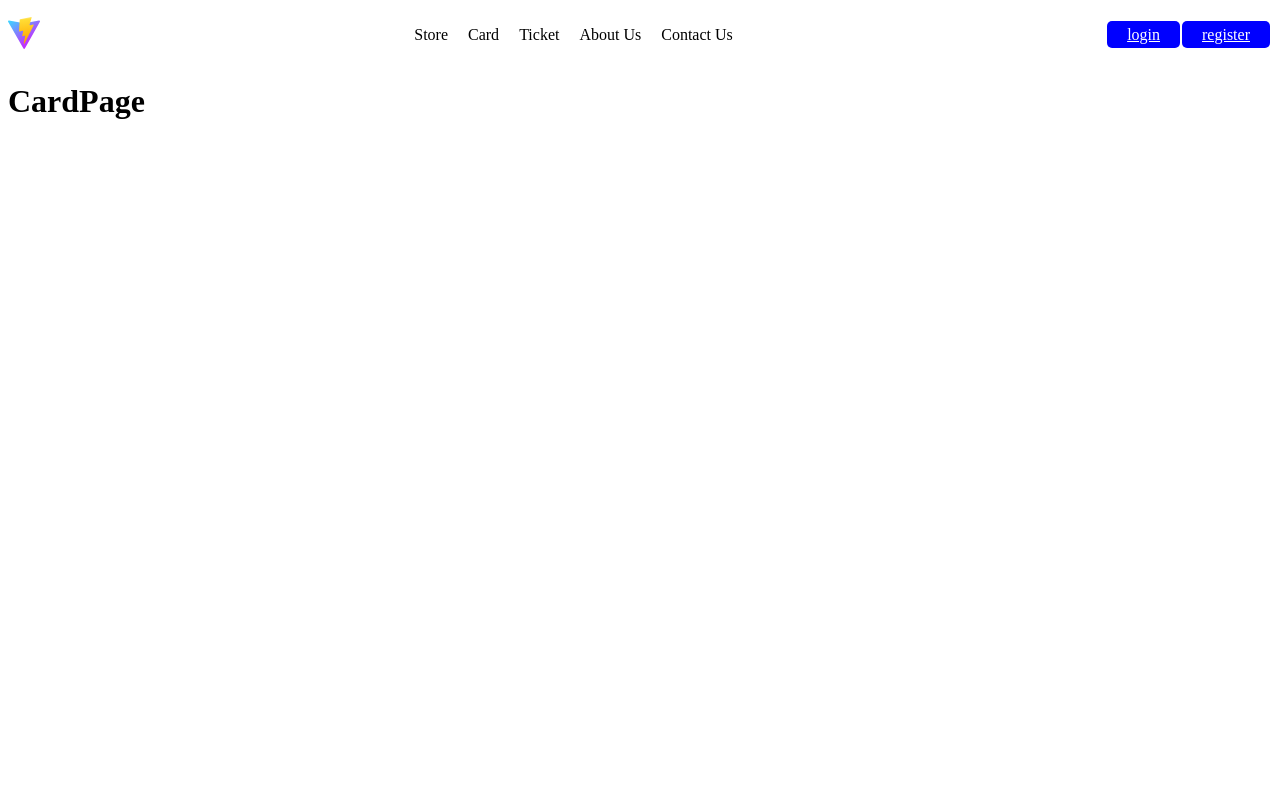
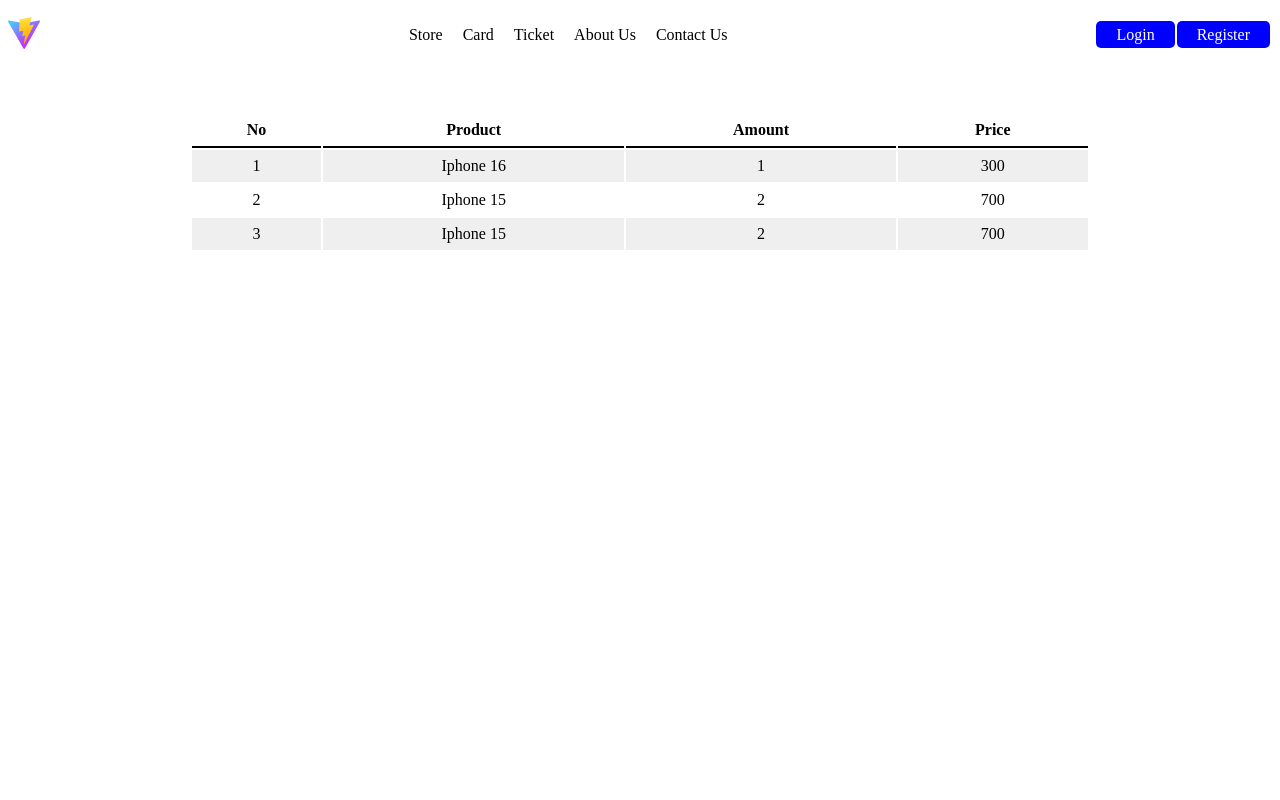
Before and after one commit to thesalimft-git/W1G2-MTN-MSM_BHR, a React (Vite) app: page /card in a window 1280 px wide. Shown: the top 800 px of the page. Built offline with nearby package versions, Linux system fonts and the light colour scheme.

Commit message:
styleing the login, register adn card page

```diff
--- a/src/App.css
+++ b/src/App.css
@@ -64,12 +64,12 @@ ul {
   width: 100%;
 }
 
-.btn{
+.btn {
   border: 0px;
   border-radius: 5px;
   padding: 5px 20px;
   margin-right: 2px;
-
+  text-decoration: none;
 }
 .btn-blue{
   background-color: blue;
@@ -166,7 +166,6 @@ ul {
   margin-top: 100px;
   margin-bottom: 100px;
   max-width: 500px;
-  text-decoration: center;
 }
 
 .d-flex-center {
@@ -174,3 +173,27 @@ ul {
   flex-direction: row;
   justify-content: center;
 }
+
+.card-area {
+  height: 1000px;
+  max-width: 900px;
+  margin: auto;
+  margin-top: 50px;
+}
+
+.card-area>table {
+  width: 100%;
+}
+
+tr, td, th {
+  text-align: center;
+  padding: 7px;
+}
+
+th {
+  border-bottom: 2px solid black;
+}
+
+tr:nth-child(even){
+  background-color: rgb(240, 239, 239);
+}
--- a/src/components/Navbar.jsx
+++ b/src/components/Navbar.jsx
@@ -32,8 +32,8 @@ function Navbar() {
 
                 </nav>
                 <div>
-                <a className="btn btn-blue" href="/login">login</a>
-                <a className="btn btn-blue" href="/register">register</a>
+                <a className="btn btn-blue" href="/login">Login</a>
+                <a className="btn btn-blue" href="/register">Register</a>
                 </div>
              </div>
             {/* mobile menu */}
--- a/src/pages/CardPage.jsx
+++ b/src/pages/CardPage.jsx
@@ -1,12 +1,40 @@
 // CardPage.jsx
 import Navbar from '../components/Navbar'
+import Footer from '../components/Footer'
+
 function CardPage() {
   return (
     <>
-    <Navbar />
-        <h1>
-            CardPage
-        </h1>
+        <Navbar />
+          <div className='card-area'>
+            <table>
+              <tr>
+                <th>No</th>
+                <th>Product</th>
+                <th>Amount</th>
+                <th>Price</th>
+              </tr>
+              <tr>
+                <td>1</td>
+                <td>Iphone 16</td>
+                <td>1</td>
+                <td>300</td>
+              </tr>
+              <tr>
+                <td>2</td>
+                <td>Iphone 15</td>
+                <td>2</td>
+                <td>700</td>
+              </tr>
+              <tr>
+                <td>3</td>
+                <td>Iphone 15</td>
+                <td>2</td>
+                <td>700</td>
+              </tr>
+            </table>
+          </div>
+        <Footer />
     </>
   )
 }
--- a/src/pages/LoginPage.jsx
+++ b/src/pages/LoginPage.jsx
@@ -1,20 +1,10 @@
-// LoginPage.jsx
-// RegisterPage.jsx
-// CardPage.jsx
-// TicketPage.jsx
-// AboutUsPage.jsx
-// ContactUsPage.jsx
 
 import Navbar from '../components/Navbar'
-import Footer from '../components/Footer'
-
 
 function LoginPage() {
   return (
     <>
       <Navbar />
-
-
         <div className='d-flex-center'>
           <div className='login-box'>
             <form action="">
@@ -28,9 +18,6 @@ function LoginPage() {
             </form>
           </div>
         </div>
-
-
-      <Footer />
     </>
   )
 }
--- a/src/pages/RegisterPage.jsx
+++ b/src/pages/RegisterPage.jsx
@@ -4,9 +4,38 @@ function RegisterPage() {
   return (
     <>
     <Navbar />
-        <h1>
-            RegisterPage
-        </h1>
+      <div className='d-flex-center'>
+        <div className='login-box'>
+          <form action="">
+            <div style={{width:'100%'}}>
+              <label for="username">Username</label>
+              <input className='form-control' type="text" id='username' name='username' />
+            </div>
+
+            <div>
+              <label for="password">Password</label>
+              <input className='form-control' type="password" id='password' name='password' />
+            </div>
+
+            <div>
+              <label for="rpassword">Repeat Password</label>
+              <input className='form-control' type="password" id='rpassword' name='rpassword' />
+            </div>
+
+            <div>
+              <label for="fullname">Full Name</label>
+              <input className='form-control' type="text" id='fullname' name='fullname' />
+            </div>
+
+            <div>
+              <label for="phone">Phone</label>
+              <input className='form-control' type="text" id='phone' name='phone' />
+            </div>
+
+            <button className='btn btn-blue' type="submit">Register</button>
+        </form>
+        </div>
+      </div>
     </>
   )
 }
```
